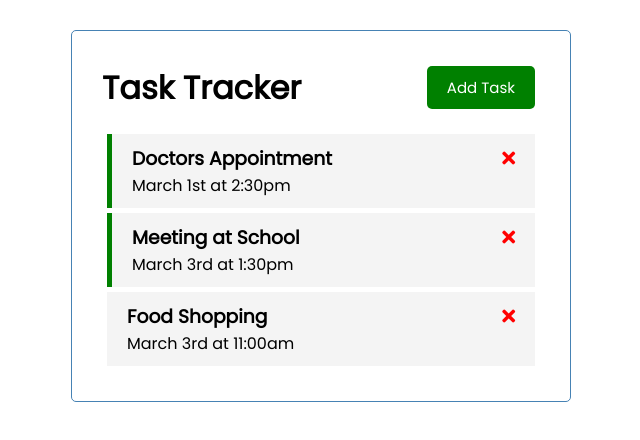
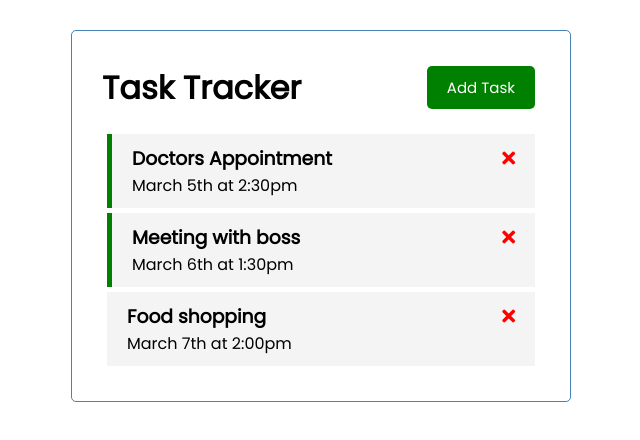
Before and after one commit to victorlennojv/vue-tasks, a Vue app: page / in a window 1280 px wide. Shown: the top 440 px of the page, without its empty margins (319-959 px from the left). Built offline with nearby package versions, Linux system fonts and the light colour scheme; data requests are answered from the project's data file.

Commit message:
feature: add loading and node-server for 'fake api'

```diff
--- /dev/null
+++ b/db.json
@@ -0,0 +1,22 @@
+{
+  "tasks": [
+    {
+      "id": "1",
+      "text": "Doctors Appointment",
+      "day": "March 5th at 2:30pm",
+      "reminder": true
+    },
+    {
+      "id": "2",
+      "text": "Meeting with boss",
+      "day": "March 6th at 1:30pm",
+      "reminder": true
+    },
+    {
+      "id": "3",
+      "text": "Food shopping",
+      "day": "March 7th at 2:00pm",
+      "reminder": false
+    }
+  ]
+}
--- a/src/App.vue
+++ b/src/App.vue
@@ -1,77 +1,90 @@
 <template>
   <div id="app" class="container">
-    <AppHeader @show-add="toggleAddTask" :showAddTask="showAddTask" title="Task Tracker" />
+    <AppLoader :loading="loading" />
+    <AppHeader
+      @show-add="toggleAddTask"
+      :showAddTask="showAddTask"
+      title="Task Tracker"
+    />
     <div v-if="showAddTask">
       <TaskAdd @add-task="addTask" />
     </div>
-    <TasksList @toggle-reminder="toggleReminder" @delete-task="deleteTask" :tasks="tasks" />
+    <TasksList
+      @toggle-reminder="toggleReminder"
+      @delete-task="deleteTask"
+      :tasks="tasks"
+    />
   </div>
 </template>
 
 <script>
-import AppHeader from './components/AppHeader'
-import TasksList from './components/TasksList'
-import TaskAdd from './components/TaskAdd'
+import AppHeader from "./components/AppHeader";
+import AppLoader from "./components/ui/AppLoader";
+import TasksList from "./components/TasksList";
+import TaskAdd from "./components/TaskAdd";
+import { getTasks } from "./services/tasks";
 
 export default {
-  name: 'App',
+  name: "App",
   components: {
     AppHeader,
     TasksList,
-    TaskAdd
+    TaskAdd,
+    AppLoader,
   },
   data: () => ({
     tasks: [],
-    showAddTask: false
+    showAddTask: false,
+    loading: false,
   }),
+
+  created() {
+    this.fetchTasks();
+  },
+
   methods: {
+    async fetchTasks() {
+      this.loading = true;
+      try {
+        const data = await getTasks();
+        setTimeout(() => {
+          // SET TIMEOUT ONLY TO SEE THE LOADING
+          this.tasks = data;
+          this.loading = false;
+        }, 800);
+      } catch (error) {
+        this.loading = false;
+        console.log(error);
+      }
+    },
     addTask(task) {
-      this.tasks = [...this.tasks, task]
+      this.tasks = [...this.tasks, task];
     },
     deleteTask(id) {
-      if (confirm('Are you sure?')) this.tasks = this.tasks.filter((task) => task.id !== id)
+      if (confirm("Are you sure?"))
+        this.tasks = this.tasks.filter((task) => task.id !== id);
     },
     toggleReminder(id) {
-      this.tasks = this.tasks.map((task) => (task.id === id ? { ...task, reminder: !task.reminder } : task))
+      this.tasks = this.tasks.map((task) =>
+        task.id === id ? { ...task, reminder: !task.reminder } : task
+      );
     },
     toggleAddTask() {
-      this.showAddTask = !this.showAddTask
-    }
+      this.showAddTask = !this.showAddTask;
+    },
   },
-  created() {
-    this.tasks = [
-      {
-        id: 1,
-        text: 'Doctors Appointment',
-        day: 'March 1st at 2:30pm',
-        reminder: true
-      },
-      {
-        id: 2,
-        text: 'Meeting at School',
-        day: 'March 3rd at 1:30pm',
-        reminder: true
-      },
-      {
-        id: 3,
-        text: 'Food Shopping',
-        day: 'March 3rd at 11:00am',
-        reminder: false
-      }
-    ]
-  }
-}
+};
 </script>
 
 <style>
-@import url('https://fonts.googleapis.com/css2?family=Poppins:wght@300;400&display=swap');
+@import url("https://fonts.googleapis.com/css2?family=Poppins:wght@300;400&display=swap");
 * {
   box-sizing: border-box;
   margin: 0;
   padding: 0;
 }
 body {
-  font-family: 'Poppins', sans-serif;
+  font-family: "Poppins", sans-serif;
 }
 .container {
   max-width: 500px;
--- a/src/components/AppButton.vue
+++ b/src/components/AppButton.vue
@@ -6,25 +6,25 @@
 
 <script>
 export default {
-  name: 'AppButton',
+  name: "AppButton",
 
   props: {
     text: {
       type: String,
-      default: 'Button'
+      default: "Button",
     },
     color: {
       type: String,
-      default: 'black'
-    }
+      default: "black",
+    },
   },
 
   methods: {
     onClick() {
-      this.$emit('show-add')
-    }
-  }
-}
+      this.$emit("btn-click");
+    },
+  },
+};
 </script>
 
 <style></style>
--- a/src/components/AppHeader.vue
+++ b/src/components/AppHeader.vue
@@ -2,9 +2,9 @@
   <header>
     <h1>{{ title }}</h1>
     <AppButton
-      @show-add="$emit('show-add')"
+      @btn-click="$emit('show-add')"
       :text="showAddTask ? 'Close' : 'Add Task'"
-      color="green"
+      :color="showAddTask ? 'red' : 'green'"
     />
   </header>
 </template>
--- /dev/null
+++ b/src/components/ui/AppLoader.vue
@@ -0,0 +1,69 @@
+<template>
+  <div class="page-loader" v-if="loading">
+    <div class="cube"></div>
+    <div class="cube"></div>
+    <div class="cube"></div>
+    <div class="cube"></div>
+  </div>
+</template>
+
+<script>
+export default {
+  name: "AppLoader",
+
+  props: {
+    loading: Boolean,
+  },
+};
+</script>
+
+<style lang="scss" scoped>
+$colors: #8cc271, #69beeb, #f5aa39, #e9643b;
+// -----------------------------------------------------
+.page-loader {
+  display: flex;
+  justify-content: center;
+  align-items: center;
+  position: fixed;
+  top: 0;
+  left: 0;
+  width: 100vw;
+  height: 100vh;
+  background-color: rgba(0, 0, 0, 0.2);
+  z-index: 999;
+}
+// -----------------------------------------------------
+.cube {
+  width: 12px;
+  height: 12px;
+  margin-right: 10px;
+  @for $i from 1 through length($colors) {
+    &:nth-child(#{$i}) {
+      background-color: nth($colors, $i);
+    }
+  }
+  &:first-child {
+    animation: left 1s infinite;
+  }
+  &:last-child {
+    animation: right 1s infinite 0.5s;
+  }
+}
+// -----------------------------------------------------
+@keyframes left {
+  40% {
+    transform: translateX(-30px);
+  }
+  50% {
+    transform: translateX(0);
+  }
+}
+@keyframes right {
+  40% {
+    transform: translateX(30px);
+  }
+  50% {
+    transform: translateX(0);
+  }
+}
+</style>
--- /dev/null
+++ b/src/services/http.js
@@ -0,0 +1,10 @@
+import axios from "axios";
+
+const http = axios.create({
+  baseURL: "http://localhost:5000",
+  headers: {
+    "Content-Type": "application/json",
+  },
+});
+
+export default http;
--- /dev/null
+++ b/src/services/tasks/index.js
@@ -0,0 +1,12 @@
+import http from "../http";
+
+const getTasks = async () => {
+  try {
+    const res = await http.get(`/tasks`);
+    return res.data;
+  } catch (error) {
+    throw Error(error);
+  }
+};
+
+export { getTasks };
```
Also changed, not shown: package.json (+7 -1 lines), 1 other file (tests, documents, lock files or other folders).
